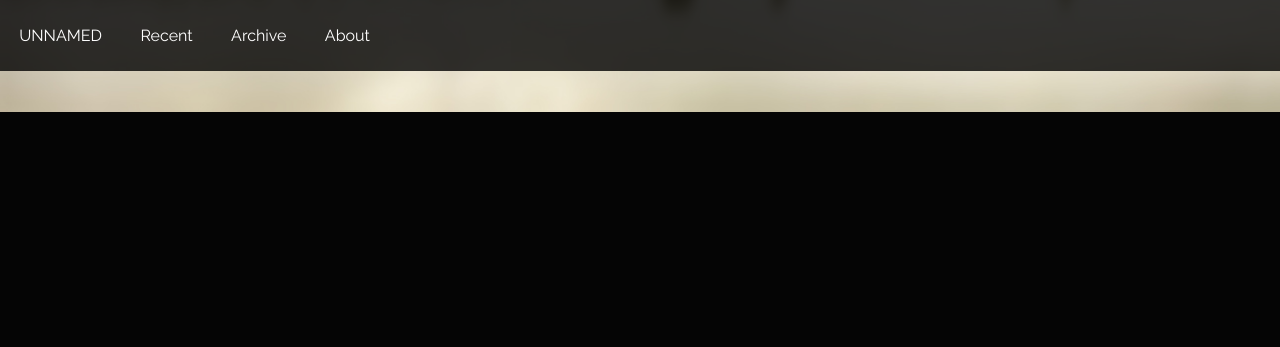
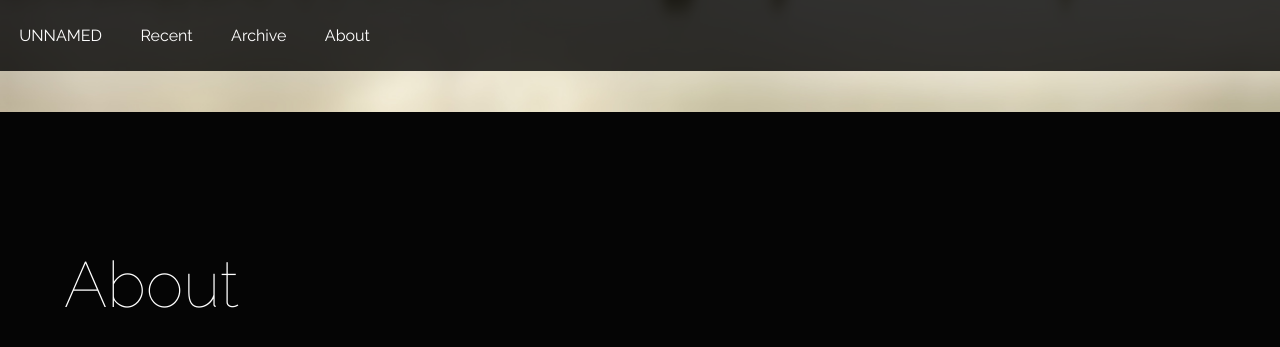
Before and after one commit to jk5228/unnamed, a Jekyll site: the page built from index.html, in a window 1280 px wide and 900 px high, scrolled down 2723 px. Shown: the top 347 px of the window. Built offline with Jekyll 4.4.1, drawn with Linux system fonts in a browser that asks for light colours; Markdown is read by kramdown in place of the engine named in the settings.

Commit message:
testing jekyll

```diff
--- a/index.html
+++ b/index.html
@@ -40,7 +40,7 @@
 			user-select: none;
 			cursor: default;
 		}
-		#title2, #title3, #title4 {
+		#title2, #title3, #title4, #title5 {
 			position: relative;
 			text-align: left;
 			clear: both;
@@ -358,10 +358,13 @@
 			</div>
 		</div>
 	</div>
-	<div class="content" id="tags-div"></div>
+	<div class="content" id="tags-div">
+		<p></p>
+		<h2 class="title" id="title5">About</h2>
+	</div>
 	<div class="content" id="about-div">
 		<p></p>
-		<h2 class="title" id="title4">About</h2>
+		<h2 class="title" id="title5">About</h2>
 		<p>
 			There's not much to know about me, except that I'm not a robot. And I like coffee. And parkour.
 		</p>
```
